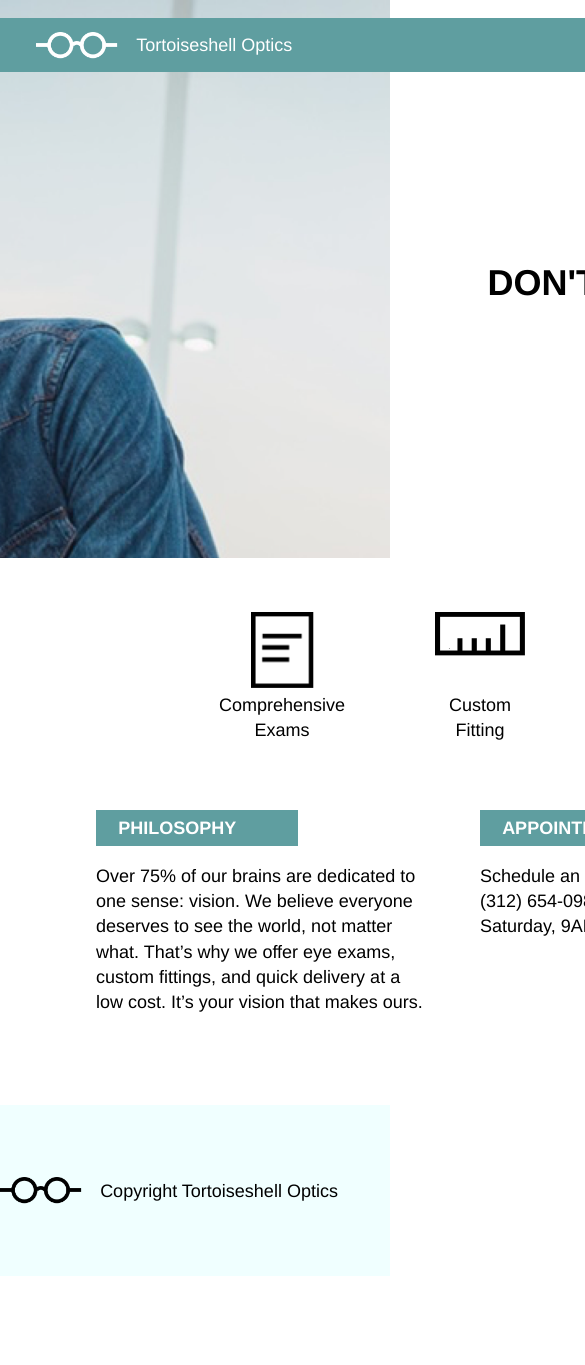
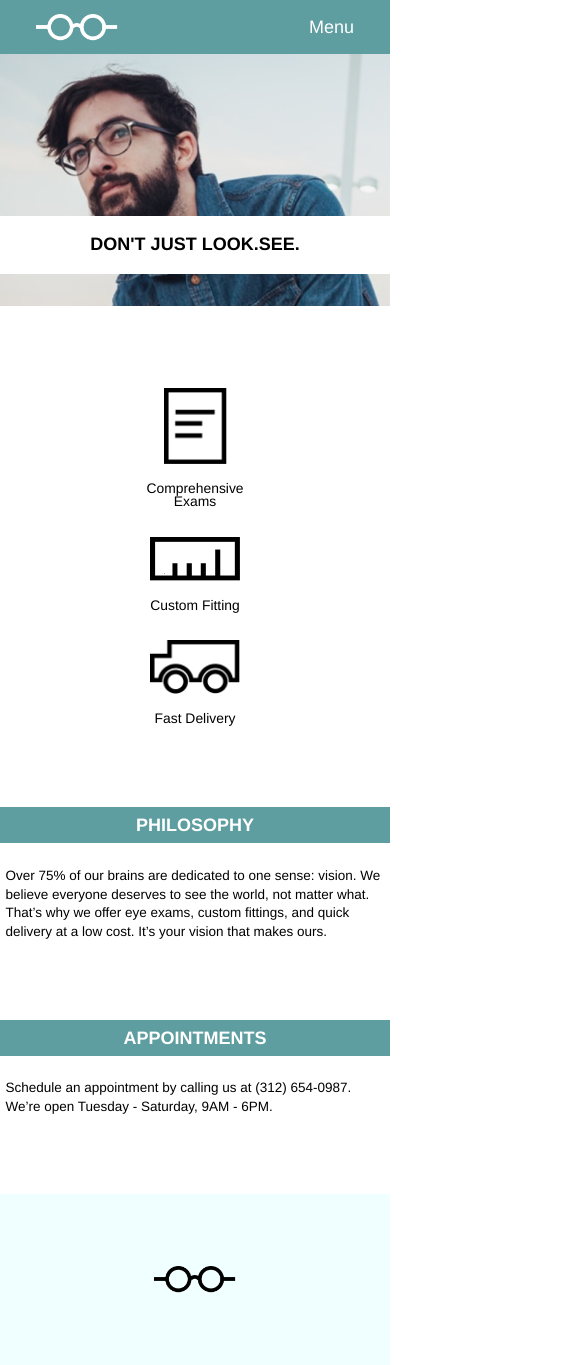
Before and after one commit to IlzeRa/tortoiseshell, a plain HTML site: page index.html in a window 390 px wide. Shown: the top 1365 px of the page, 585 px wide, since content can reach past the window. Before the commit the page ends 1276 px from the top, so only its background shows below. Drawn offline with Linux system fonts and the light colour scheme.

Commit message:
Add all responsive versions

```diff
--- a/index.html
+++ b/index.html
@@ -2,6 +2,7 @@
 <html>
   <head>
     <meta charset="utf-8">
+    <meta name="viewport" content="width=device-width, initial-scale=1">
     <title>Tortoiseshell Optics</title>
     <link href="./resources/css/reset.css" rel="stylesheet" type="text/css"/>
     <link href="./resources/css/style.css" rel="stylesheet" type="text/css"/>
@@ -10,19 +11,24 @@
 
     <!--Header-->
     <header>
-      <div class="site-container">
-        <nav>
+        <nav class="site-container">
           <div class="logo">
             <img src="resources/images/logo-white.png" alt="Tortoiseshell Optics logo"/>
             <h4> Tortoiseshell Optics</h4>
           </div>
           <div class="links">
+            <div class="nav-desktop">
               <span><a href="#">Services</a></span>
               <span><a href="#">Products</a></span>
               <span><a href="#">Contact</a></span>
              </div>
+            <div class="nav-mobile">
+             <span><a href="#">Menu</a></span>
+           </div>
+          </div>
         </nav>
 
+       <div class="site-container item">
          <div class="heading">
           <h1>DON'T JUST LOOK.SEE.</H1>
          </div>
@@ -31,25 +37,31 @@
 
 <!--Main section-->
     <section>
-      <div class="site-container" id="center">
-        <div class="icons">
-          <div class="icon-one">
-            <h4>Comprehensive Exams</h4>
+      <!--Products-->
+      <div class="site-container center">
+         <div class="group mobile-group">
+           <div class="icon">
+            <img src="resources/images/paper-icon.png" alt="paper icon" id="special"/>
+            <div>Comprehensive Exams</div>
            </div>
-          <div class="icon-two">
-            <h4>Custom Fitting</h4>
+           <div class="icon">
+            <img src="resources/images/ruler-icon.png" alt="ruler icon"/>
+            <div>Custom Fitting</div>
            </div>
-          <div class="icon-three">
-            <h4>Fast Delivery</h4>
+           <div class="icon">
+            <img src="resources/images/truck-icon.png" alt="truck icon"/>
+            <div>Fast Delivery</div>
            </div>
           </div>
-
+       </div>
+     <!--Info-->
+      <div class="site-container center">
         <div class="text">
-          <div class="philosophy">
+          <div class="phil">
             <h4>PHILOSOPHY</h4>
             <p>Over 75% of our brains are dedicated to one sense: vision. We believe everyone deserves to see the world, not matter what. That’s why we offer eye exams, custom fittings, and quick delivery at a low cost. It’s your vision that makes ours.</p>
           </div>
-          <div class="appointments">
+          <div class="phil">
             <h4>appointments</h4>
             <p>Schedule an appointment by calling us at (312) 654-0987. We’re open Tuesday - Saturday, 9AM - 6PM.</p>
           </div>
@@ -58,13 +70,9 @@
     </section>
 
 <!--Footer-->
-    <footer>
-      <div class="site-container">
-        <div class="second-logo">
+    <footer class="site-container alfa">
           <img src="resources/images/logo-black.png" alt="Tortoiseshell Optics logo"/>
           <h4>Copyright Tortoiseshell Optics</h4>
-      </div>
-      </div>
     </footer>
   </body>
 </html>
--- a/resources/css/style.css
+++ b/resources/css/style.css
@@ -9,7 +9,6 @@ body{
 }
 
 header{
-  width: 100%;
   height:31rem;
   background-image: url("../images/glasses-bg.png");
   background-size: cover;
@@ -19,12 +18,8 @@ header{
 
 .site-container{
   width: 960px;
-  height: auto;
   margin:0 auto;
-  display: flex;
-  flex-direction: column;
-  align-items: flex-end;
-}
+  }
 
 nav{
   width: 100%;
@@ -61,12 +56,18 @@ a{
 margin: 1rem 0rem;
 }
 
+.item{
+  display: flex;
+}
+
+header .item{
+  justify-content: flex-end;
+}
 
 .heading{
   position: relative;
   top: 10rem;
-  height: 5rem;
-  width:33.2564rem;
+  padding:1.5rem 5rem;
   background-color: white;
   display: flex;
   margin-right: -2rem;
@@ -76,66 +77,49 @@ margin: 1rem 0rem;
   font-size: 2rem;
   line-height: 1.2;
   font-weight: bold;
-  padding: 1.5rem 5rem;
-}
+  }
+
+/*Main section*/
 
 section{
   width: 100%;
-  height:auto;
   }
 
-#center{
+.center{
   display: flex;
-  align-items: center;
-  flex-direction: column;
 }
 
-.icons{
-  display: flex;
-  margin: 3rem 0;
-  width: 100%;
-  height:8rem;
-  justify-content: center;
+section.center{
+align-items: center;
+flex-direction: column;
   }
 
-  .icon-one{
-    background-image: url("../images/paper-icon.png");
-    background-size: 3.5rem auto;
-      }
-
-.icon-one,
-.icon-two,
-.icon-three{
-  background-position: top;
-  background-repeat: no-repeat;
-  width: 5rem;
-  height: 8rem;
+.group{
+  width: 100%;
   display: flex;
+  flex-direction: row;
+  justify-content: center;
+  align-items: center;
+}
+.icon{
+  display: flex;
+  margin: 3rem;
+  height:8rem;
+  justify-content: space-between;
   flex-direction: column;
   align-items: center;
+  width: 5rem;
   text-align: center;
-}
+  }
 
-  .icon-two{
-    background-image: url("../images/ruler-icon.png");
-    background-size: 5rem auto;
-    margin: 0 6rem;
+  #special{
+    width: 3.5rem;
     }
 
-  .icon-three{
-    background-image: url("../images/truck-icon.png");
-    background-size: 5rem auto;
-    }
-
-    .icon-one h4,
-    .icon-two h4,
-    .icon-three h4{
-      color:black;
-      font-size: 1rem;
-      line-height: 1.4;
-      position:relative;
-      padding: 4.5rem;
-    }
+.icon img{
+  width: 5rem;
+  margin-bottom: 1rem;
+  }
 
 .text{
   width: 100%;
@@ -146,20 +130,16 @@ section{
   align-items: flex-start;
 }
 
-.philosophy,
-.appointments
-{
+.phil{
  width: 35%;
  height: auto;
  margin-right: 5%;
  display: flex;
  justify-content: flex-start;
  flex-direction: column;
-
 }
 
-.philosophy h4,
-.appointments h4{
+.phil h4{
   background-color: cadetblue;
   font-weight: bold;
   text-transform: uppercase;
@@ -169,33 +149,137 @@ section{
   margin-bottom: 1rem;
   }
 
-  .philosophy p,
-  .appointments p{
+  .phil p{
   line-height: 1.4;
 }
 
   /*Footer*/
-
 footer{
-  width: 100%;
-  height: 9.5rem;
   background-color: azure;
+  display: flex;
+  justify-content: flex-start;
+  align-items: center;
+}
+footer img{
+  height: 1.5rem;
+  padding:4rem 1rem 4rem 4rem;
 }
 
-.second-logo{
-  width: 100%;
-  display: inline-flex;
-  justify-content: flex-start;
-  align-items: center;
-  padding: 4rem 0 4rem 4rem;
+footer h4{
+  color: black;
 }
 
-.second-logo img{
-  height: 1.5rem;
-  padding-right: 1rem;
+.nav-mobile{
+  display: none;
 }
 
-.second-logo h4{
-  color: black;
+@media only screen and (max-width: 1077px){
+  header{
+    height: 22rem;
+    width: 100%;
+  }
 
+.site-container{
+    width: 100%;
+      }
+
+.nav-mobile{
+  display: none;
 }
+
+  nav{
+    top:0;
+    width: 100%;
+  }
+
+  .heading{
+    top:5rem;
+    margin-right: 2rem;
+    padding:0.75rem 4rem;
+  }
+
+  .heading h1{
+    font-size: 1.33rem;
+  }
+}
+
+@media only screen and (max-width: 768px){
+  header{
+    height: 17rem;
+    background-position: 20%;
+  }
+
+.nav-desktop{
+  display: none;
+}
+
+.nav-mobile{
+  display: inline;
+}
+
+.logo h4{
+  display:none;
+}
+
+.heading{
+  width: 100%;
+  display: flex;
+  justify-content: center;
+  top:9rem;
+  margin: 0;
+  padding:1rem 0 1rem 0;
+}
+
+.heading h1{
+  font-size: 1rem;
+}
+}
+
+@media only screen and (max-width: 550px){
+ .mobile-group{
+  display: flex;
+  flex-direction: column;
+  margin: 3.77rem 0;
+}
+
+.icon{
+  font-size: 0.77rem;
+  margin: 0.77rem;
+  height: auto;
+}
+.text{
+  display: flex;
+  flex-direction: column;
+  margin-bottom: 0;
+}
+
+.phil{
+  width: 100%;
+}
+
+.phil h4{
+  width: 100%;
+  text-align: center;
+  margin-bottom: 1rem;
+  padding: 0.5rem 0;
+}
+
+.phil p{
+  font-size: 0.75rem;
+  margin-bottom: 4rem;
+  padding:0.3rem;
+}
+
+footer h4{
+  display:none;
+}
+
+.alfa{
+  display: flex;
+  justify-content: center;
+}
+
+.alfa img{
+  padding:4rem 0;
+}
+ }
```
Lines whose indentation alone changed are shown as unchanged.
